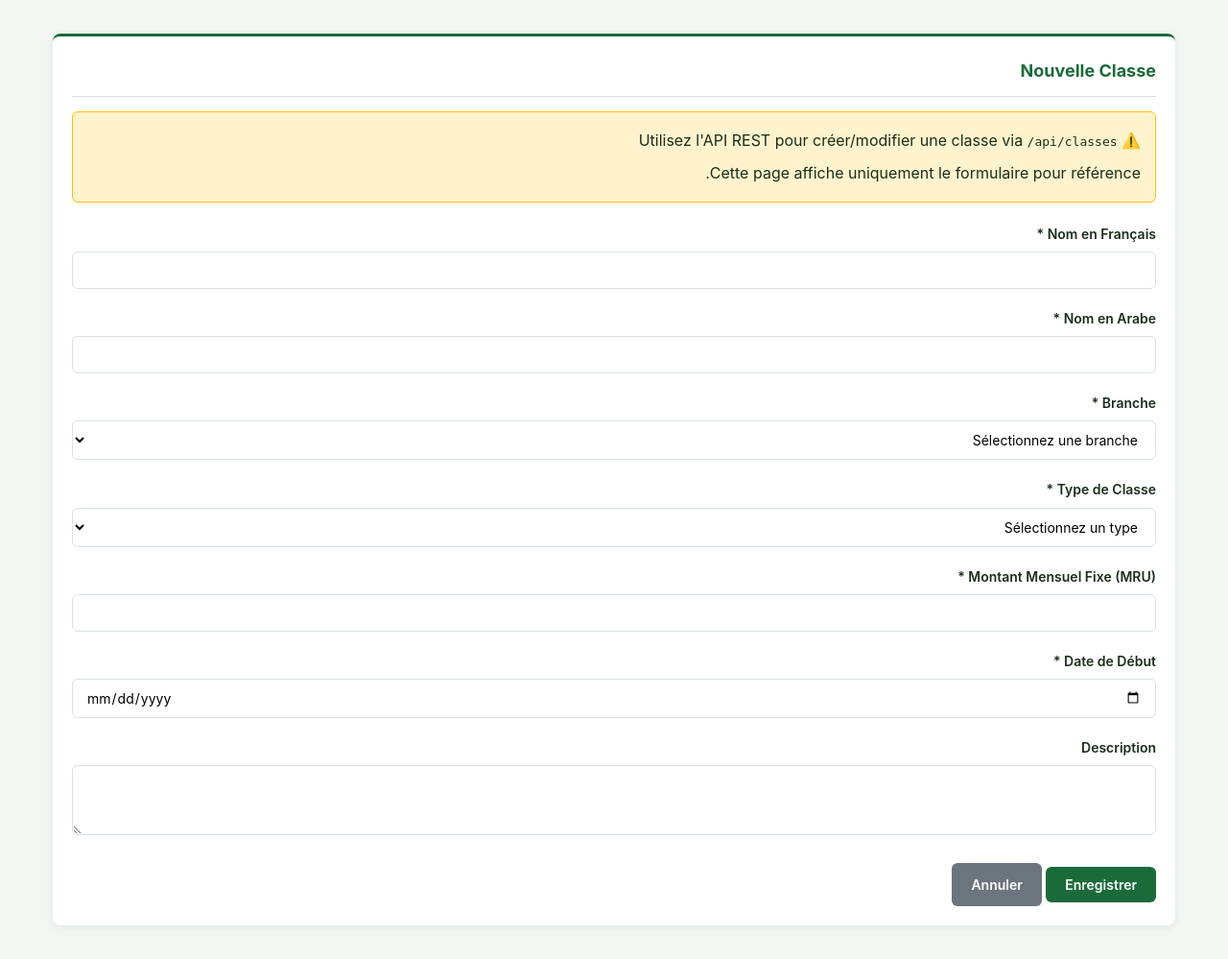
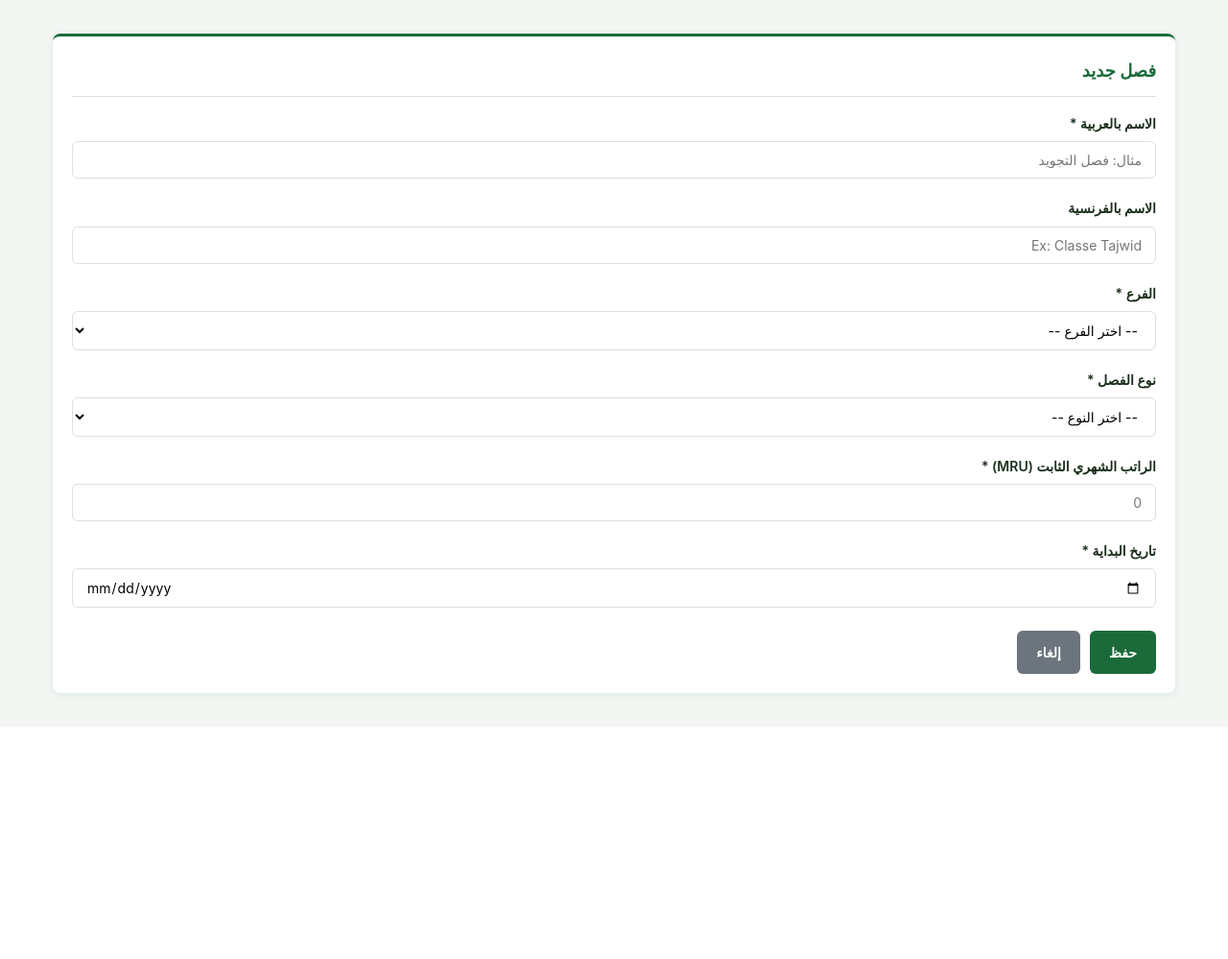
Before and after one commit to MedouTapha/navi, a Spring Boot app: page /classes/new in a window 1280 px wide. Shown: the part 166-1165 px from the top of the page at 96% size. After the commit the page ends 896 px from the top, so only its background shows below. Run offline with Spring Boot 4, Linux system fonts and the light colour scheme; data that the repository does not hold is empty.

Commit message:
feat: Arabize remaining pages + apply unified 3-color palette
- classes/form.html: full Arabic (was French)
- donors/form.html: full Arabic (was French)
- branches/view.html: replace old colors with CSS variables
- rapport-mensuel.html: replace old gradient/colors with CSS variables

All pages now 100% Arabic with consistent green/gold/red palette.

https://claude.ai/code/session_01SBX9vqukRXgLocDUyQbZzs

```diff
--- a/src/main/resources/templates/classes/form.html
+++ b/src/main/resources/templates/classes/form.html
@@ -1,76 +1,63 @@
 <!DOCTYPE html>
 <html xmlns:th="http://www.thymeleaf.org">
-<head th:replace="~{fragments/layout :: head('Formulaire Classe')}"></head>
+<head th:replace="~{fragments/layout :: head('نموذج الفصل')}"></head>
 <body>
 <div th:replace="~{fragments/layout :: header}"></div>
 
 <div class="container">
     <div class="card">
-        <h2 class="card-header" th:text="${class != null} ? 'Modifier la Classe' : 'Nouvelle Classe'">Formulaire Classe</h2>
+        <h2 class="card-header" th:text="${class != null} ? 'تعديل الفصل' : 'فصل جديد'">نموذج الفصل</h2>
 
-        <div style="background: #fff3cd; border: 1px solid #ffc107; padding: 15px; border-radius: 6px; margin-bottom: 20px;">
-            <p style="margin: 0;">⚠️ Utilisez l'API REST pour créer/modifier une classe via <code>/api/classes</code></p>
-            <p style="margin: 5px 0 0 0;">Cette page affiche uniquement le formulaire pour référence.</p>
-        </div>
+        <form th:action="${class != null} ? @{/classes/{id}/edit(id=${class.id})} : @{/classes/new}"
+              method="post">
 
-        <form id="classForm">
             <div class="form-group">
-                <label for="nameFr">Nom en Français *</label>
-                <input type="text" class="form-control" id="nameFr" name="nameFr" required
-                       th:value="${class != null} ? ${class.nameFr} : ''">
+                <label>الاسم بالعربية *</label>
+                <input type="text" class="form-control" name="nameAr" required
+                       th:value="${class != null} ? ${class.nameAr} : ''" placeholder="مثال: فصل التجويد" />
             </div>
 
             <div class="form-group">
-                <label for="nameAr">Nom en Arabe *</label>
-                <input type="text" class="form-control" id="nameAr" name="nameAr" required
-                       th:value="${class != null} ? ${class.nameAr} : ''">
+                <label>الاسم بالفرنسية</label>
+                <input type="text" class="form-control" name="nameFr"
+                       th:value="${class != null} ? ${class.nameFr} : ''" placeholder="Ex: Classe Tajwid" />
             </div>
 
             <div class="form-group">
-                <label for="branchId">Branche *</label>
-                <select class="form-control" id="branchId" name="branchId" required>
-                    <option value="">Sélectionnez une branche</option>
+                <label>الفرع *</label>
+                <select class="form-control" name="branchId" required>
+                    <option value="">-- اختر الفرع --</option>
                     <option th:each="branch : ${branches}"
                             th:value="${branch.id}"
-                            th:text="${branch.nameFr}"
-                            th:selected="${class != null and class.branchId == branch.id}">
-                        Branche
-                    </option>
+                            th:text="${branch.nameAr}"
+                            th:selected="${class != null and class.branchId == branch.id}">الفرع</option>
                 </select>
             </div>
 
             <div class="form-group">
-                <label for="classType">Type de Classe *</label>
-                <select class="form-control" id="classType" name="classType" required>
-                    <option value="">Sélectionnez un type</option>
-                    <option value="RECITATION" th:selected="${class != null and class.classType.name() == 'RECITATION'}">Récitation</option>
-                    <option value="PEDAGOGICAL" th:selected="${class != null and class.classType.name() == 'PEDAGOGICAL'}">Pédagogique</option>
+                <label>نوع الفصل *</label>
+                <select class="form-control" name="classType" required>
+                    <option value="">-- اختر النوع --</option>
+                    <option value="RECITATION" th:selected="${class != null and class.classType.name() == 'RECITATION'}">تلاوة</option>
+                    <option value="PEDAGOGICAL" th:selected="${class != null and class.classType.name() == 'PEDAGOGICAL'}">تربوي</option>
                 </select>
             </div>
 
             <div class="form-group">
-                <label for="monthlyFixedAmount">Montant Mensuel Fixe (MRU) *</label>
-                <input type="number" step="0.01" class="form-control" id="monthlyFixedAmount" name="monthlyFixedAmount" required
-                       th:value="${class != null} ? ${class.monthlyFixedAmount} : ''">
+                <label>الراتب الشهري الثابت (MRU) *</label>
+                <input type="number" step="1" class="form-control" name="monthlyFixedAmount" required
+                       th:value="${class != null} ? ${class.monthlyFixedAmount} : ''" placeholder="0" />
             </div>
 
             <div class="form-group">
-                <label for="startDate">Date de Début *</label>
-                <input type="date" class="form-control" id="startDate" name="startDate" required
-                       th:value="${class != null} ? ${class.startDate} : ''">
+                <label>تاريخ البداية *</label>
+                <input type="date" class="form-control" name="startDate" required
+                       th:value="${class != null} ? ${class.startDate} : ''" />
             </div>
 
-            <div class="form-group">
-                <label for="description">Description</label>
-                <textarea class="form-control" id="description" name="description" rows="3"
-                          th:text="${class != null} ? ${class.description} : ''"></textarea>
-            </div>
-
-            <div style="margin-top: 20px;">
-                <button type="button" class="btn btn-primary" onclick="alert('Utilisez l\'API REST pour soumettre le formulaire')">
-                    Enregistrer
-                </button>
-                <a href="/classes" class="btn btn-secondary">Annuler</a>
+            <div style="margin-top:24px; display:flex; gap:10px;">
+                <button type="submit" class="btn btn-primary">حفظ</button>
+                <a href="/classes" class="btn btn-secondary">إلغاء</a>
             </div>
         </form>
     </div>
```
Also changed, not shown: src/main/resources/templates/branches/view.html (+38 -37 lines), src/main/resources/templates/donors/form.html (+21 -26 lines), src/main/resources/templates/rapport-mensuel.html (+35 -43 lines).
